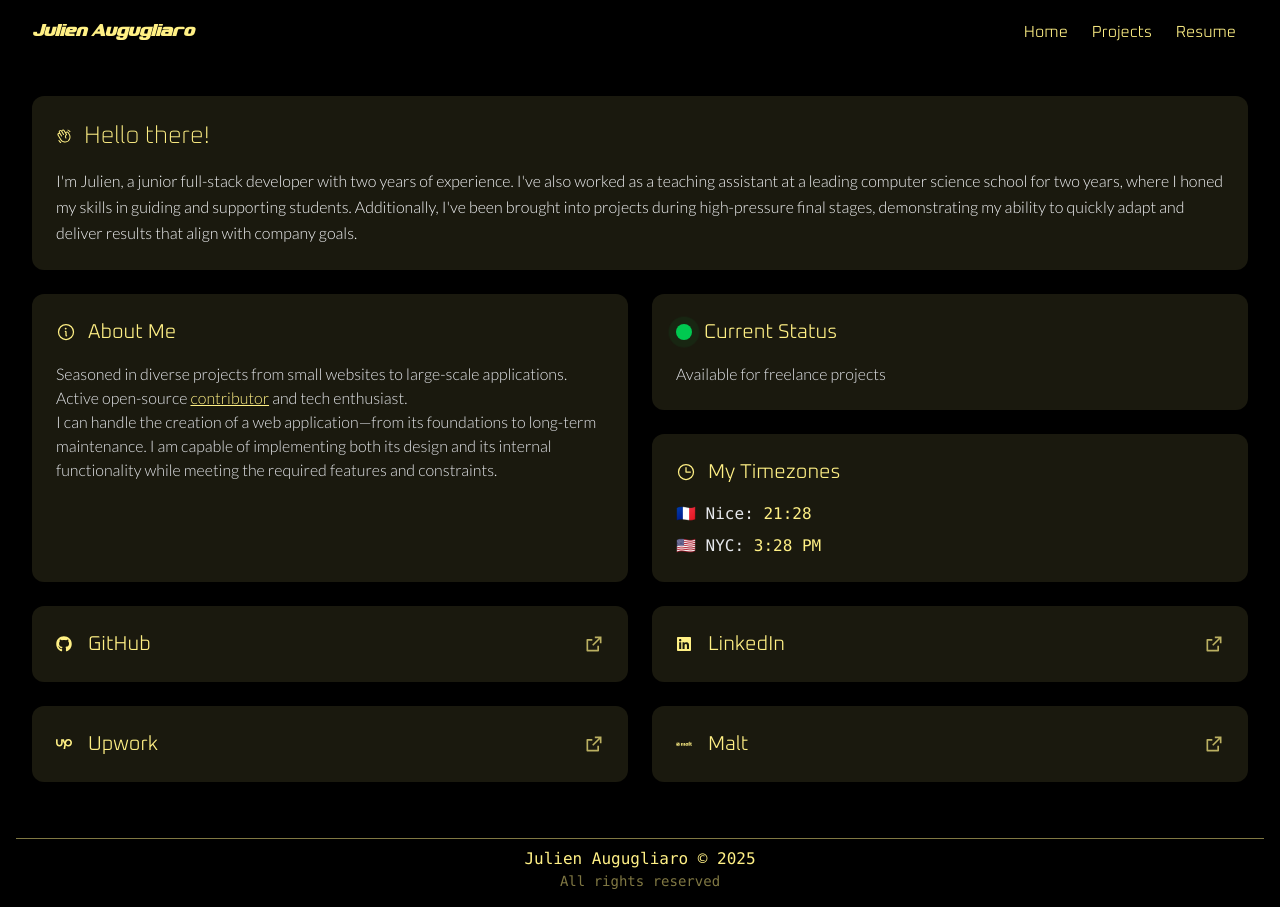
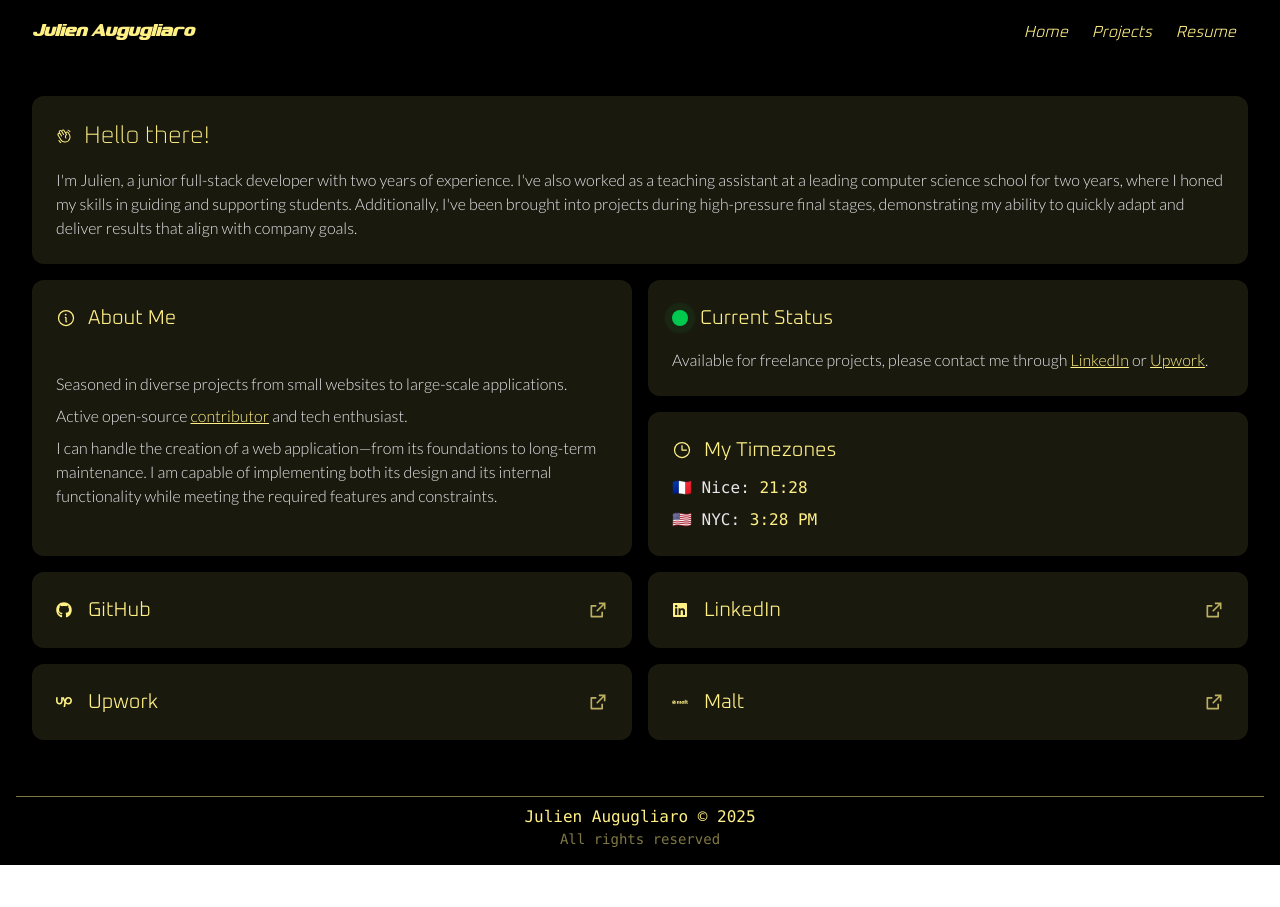
Before and after one commit to cram0/website-v3, a React (Vite) app: page / in a window 1280 px wide. After the commit the page ends 865 px from the top, so only its background shows below. Built offline with nearby package versions, Linux system fonts and the light colour scheme.

Commit message:
Update overall UI experience

```diff
--- a/src/app/components/ImageLoader.tsx
+++ /dev/null
@@ -1,30 +0,0 @@
-import { useState } from "react";
-import { TbFidgetSpinner } from "react-icons/tb";
-
-export default function ImageLoader({
-  src,
-  alt,
-  style,
-}: {
-  src: string;
-  alt: string;
-  style: string;
-}) {
-  const [loaded, setLoaded] = useState(false);
-
-  return (
-    <div className={`relative ${style}`}>
-      <img
-        src={src}
-        alt={alt}
-        className={` ${style} ${loaded ? "opacity-100" : "opacity-0"}`}
-        onLoad={() => setLoaded(true)}
-      />
-      {!loaded && (
-        <div className="absolute inset-0 flex animate-spin items-center justify-center">
-          <TbFidgetSpinner />
-        </div>
-      )}
-    </div>
-  );
-}
--- a/src/app/components/Navbar.tsx
+++ b/src/app/components/Navbar.tsx
@@ -32,27 +32,6 @@ export default function Navbar() {
     setMenuOpen((prev) => !prev);
   };
 
-  useGSAP(
-    () => {
-      const menu = menuRef.current;
-
-      if (menu) {
-        gsap.fromTo(
-          menu,
-          {
-            y: -50,
-          },
-          {
-            y: 0,
-            duration: 1,
-            ease: "back.out(1.7)",
-          },
-        );
-      }
-    },
-    { scope: menuRef },
-  );
-
   return (
     <div className="font-oxanium sticky top-0 z-10">
       <nav
@@ -62,7 +41,7 @@ export default function Navbar() {
         <NavLink to="/" className="font-navbar">
           Julien Augugliaro
         </NavLink>
-        <ul className="hidden items-center *:h-16 *:px-3 *:hover:bg-yellow-200 *:hover:text-black *:active:bg-black *:active:text-yellow-200 sm:flex">
+        <ul className="hidden items-center *:h-16 *:px-3 *:italic *:hover:bg-yellow-200 *:hover:text-black *:active:bg-black *:active:text-yellow-200 sm:flex">
           {menuItems.map((item) => (
             <NavLink
               to={item.url}
@@ -86,7 +65,7 @@ export default function Navbar() {
           className={`bg-yellow-200 text-black md:hidden ${menuOpen ? "block" : "hidden"}`}
           ref={menuRef}
         >
-          <ul className="flex flex-col *:px-4 *:py-2 *:hover:bg-black *:hover:text-yellow-200 *:active:bg-yellow-200 *:active:text-black">
+          <ul className="flex flex-col *:px-4 *:py-2 *:italic *:hover:bg-black *:hover:text-yellow-200 *:active:bg-yellow-200 *:active:text-black">
             {menuItems.map((item) => (
               <NavLink to={item.url} end key={item.name}>
                 {item.name}
--- a/src/app/pages/Home.tsx
+++ b/src/app/pages/Home.tsx
@@ -55,10 +55,7 @@ export default function Home() {
   );
 
   return (
-    <div
-      className="grid grid-cols-1 gap-4 sm:grid-cols-2 lg:gap-6"
-      ref={cardsRef}
-    >
+    <div className="grid grid-cols-1 gap-4 sm:grid-cols-2" ref={cardsRef}>
       {/* Hero Card */}
       <div className="relative col-span-1 overflow-hidden rounded-xl bg-yellow-200/10 backdrop-blur-lg sm:col-span-2">
         <div className="flex flex-col sm:flex-row">
@@ -74,7 +71,7 @@ export default function Home() {
                 Hello there!
               </h1>
             </div>
-            <p className="leading-relaxed text-gray-100">
+            <p className="text-gray-200">
               I'm Julien, a junior full-stack developer with two years of
               experience. I've also worked as a teaching assistant at a leading
               computer science school for two years, where I honed my skills in
@@ -93,7 +90,7 @@ export default function Home() {
           <PiInfo className="h-5 w-5 text-yellow-200" />
           <h2 className="font-oxanium text-xl">About Me</h2>
         </div>
-        <div className="flex flex-col text-gray-200">
+        <div className="flex flex-1 flex-col justify-center gap-2 text-gray-200">
           <p>
             Seasoned in diverse projects from small websites to large-scale
             applications.
@@ -127,17 +124,33 @@ export default function Home() {
           <h2 className="font-oxanium text-xl">Current Status</h2>
         </div>
         <div className="flex flex-1 flex-col justify-center">
-          <p className="text-gray-200">Available for freelance projects</p>
+          <p className="text-gray-200">
+            Available for freelance projects, please contact me through{" "}
+            <a
+              href="https://linkedin.com/in/julien-augugliaro"
+              className="text-yellow-200 underline"
+            >
+              LinkedIn
+            </a>{" "}
+            or{" "}
+            <a
+              href="https://www.upwork.com/freelancers/~01ab2f5dbe2efe407b"
+              className="text-yellow-200 underline"
+            >
+              Upwork
+            </a>
+            .
+          </p>
         </div>
       </div>
 
       {/* Timezone Card */}
-      <div className="flex flex-col rounded-xl bg-yellow-200/10 p-6 backdrop-blur-lg">
-        <div className="mb-4 flex items-center gap-3">
+      <div className="flex flex-col gap-3 rounded-xl bg-yellow-200/10 p-6 backdrop-blur-lg">
+        <div className="flex flex-row items-center gap-3">
           <PiClock className="h-5 w-5 text-yellow-200" />
           <h2 className="font-oxanium text-xl">My Timezones</h2>
         </div>
-        <div className="space-y-2 font-mono">
+        <div className="flex flex-1 flex-col justify-center gap-2 font-mono">
           <p className="text-gray-200">
             🇫🇷 Nice: <span className="text-yellow-200">{timeFR}</span>
           </p>
--- a/src/app/pages/Projects.tsx
+++ b/src/app/pages/Projects.tsx
@@ -58,14 +58,30 @@ function ImageWithLoader({ src, alt }: { src: string; alt: string }) {
 }
 
 export default function Projects() {
-  const projectsRef = useRef<HTMLDivElement>(null);
+  const projectRef = useRef<HTMLDivElement>(null);
+  const projectsRef = useRef<HTMLUListElement>(null);
 
   useGSAP(
     () => {
+      const tl = gsap.timeline();
+      tl.fromTo(
+        projectRef.current,
+        {
+          autoAlpha: 0,
+          y: 50,
+        },
+        {
+          autoAlpha: 1,
+          y: 0,
+          duration: 1,
+          ease: "back.out(1.7)",
+        },
+      );
+
       const projects = projectsRef.current?.children;
 
       if (projects) {
-        gsap.fromTo(
+        tl.fromTo(
           projects,
           {
             autoAlpha: 0,
@@ -78,18 +94,19 @@ export default function Projects() {
             stagger: 0.2,
             ease: "back.out(1.7)",
           },
+          "+0.2",
         );
       }
     },
-    { scope: projectsRef },
+    { scope: projectRef },
   );
 
   return (
-    <div ref={projectsRef}>
-      <div className="col-span-1 flex flex-col gap-2 overflow-hidden rounded-lg bg-yellow-200/10 p-6 sm:col-span-2">
+    <div ref={projectRef}>
+      <div className="col-span-1 flex flex-col gap-6 overflow-hidden rounded-lg bg-yellow-200/10 p-6 sm:col-span-2">
         <div className="font-oxanium text-3xl">Projects</div>
 
-        <ul className="flex list-inside flex-col gap-2">
+        <ul ref={projectsRef} className="flex list-inside flex-col gap-2">
           {projects.map((project) => (
             <li key={project.name}>
               <a
--- a/src/app/pages/Resume.tsx
+++ b/src/app/pages/Resume.tsx
@@ -64,6 +64,17 @@ const jobs = [
   },
 ];
 
+const education = [
+  {
+    title: "Master's Degree in IT",
+    company: "Epitech, Nice",
+    startDate: "September 2019",
+    endDate: "August 2024",
+    description:
+      "Expert en technologies de l'information (RNCP17286) - Equivalent to Master's in Information Technology.",
+  },
+];
+
 export default function Resume() {
   const resumeRef = useRef<HTMLDivElement>(null);
 
@@ -113,7 +124,7 @@ export default function Resume() {
         </div>
 
         <div className="flex flex-col gap-6 rounded-lg bg-yellow-200/10 p-6">
-          <h2 className="font-oxanium text-3xl text-yellow-200">Resume</h2>
+          <h2 className="font-oxanium text-3xl text-yellow-200">Experience</h2>
           <div className="flex flex-col gap-8">
             {jobs.map((job, index) => (
               <div
@@ -151,6 +162,31 @@ export default function Resume() {
               </div>
             ))}
           </div>
+          <h2 className="font-oxanium text-3xl text-yellow-200">Education</h2>
+          <div className="flex flex-col gap-8">
+            {education.map((edu, index) => (
+              <div
+                key={index}
+                className="rounded-lg bg-white/5 p-4 hover:bg-white/10"
+              >
+                <div className="mb-4">
+                  <h3 className="text-lg font-extrabold text-white">
+                    {edu.title}
+                    {edu.company && (
+                      <span className="text-yellow-200"> · {edu.company}</span>
+                    )}
+                  </h3>
+                  <p className="text-sm text-gray-200">
+                    {edu.startDate} — {edu.endDate}
+                  </p>
+                </div>
+
+                {edu.description && (
+                  <p className="mb-4 text-gray-200">{edu.description}</p>
+                )}
+              </div>
+            ))}
+          </div>
         </div>
       </div>
     </>
```
